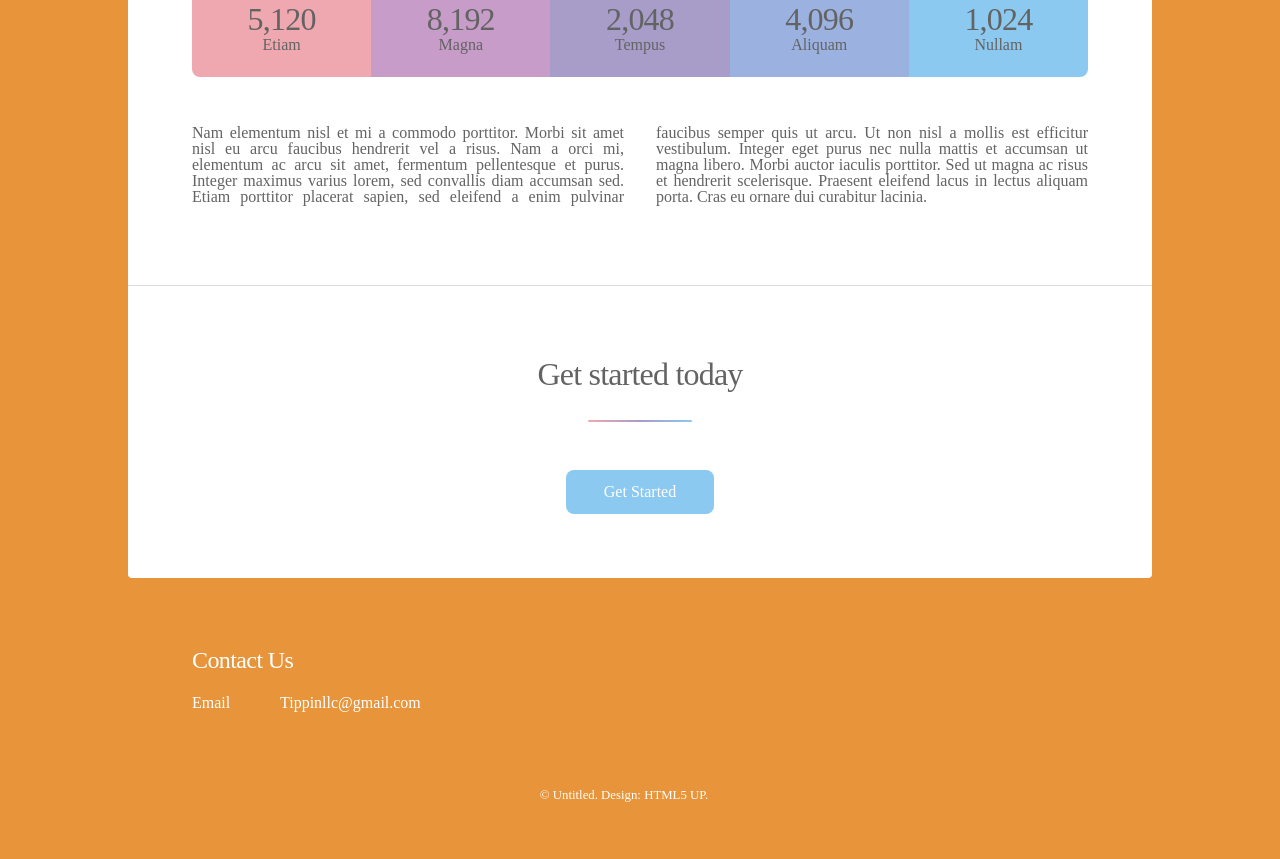
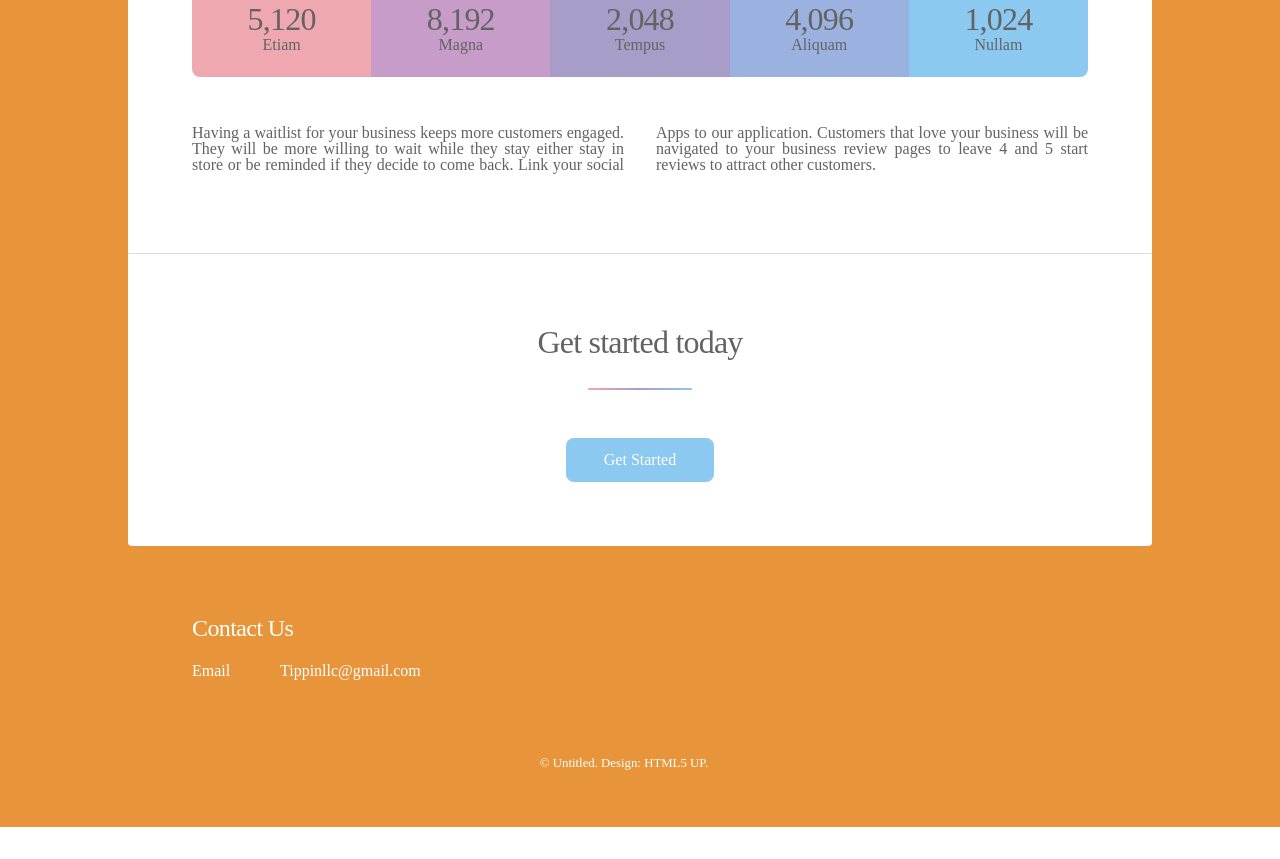
Before and after one commit to Ayoitsjason/Coursera_React, a React (Create React App) app in the folder confusion/: page / in a window 1280 px wide. Shown: the part 1840-2699 px from the top of the page. After the commit the page ends 2667 px from the top, so only its background shows below. Built offline with nearby package versions, Linux system fonts and the light colour scheme.

Commit message:
Made changes to text on splash page

```diff
--- a/confusion/src/components/splash/SplashComponent.js
+++ b/confusion/src/components/splash/SplashComponent.js
@@ -116,16 +116,12 @@ const SplashComponent = () => {
               </li>
             </ul>
             <p className="content">
-              Nam elementum nisl et mi a commodo porttitor. Morbi sit amet nisl
-              eu arcu faucibus hendrerit vel a risus. Nam a orci mi, elementum
-              ac arcu sit amet, fermentum pellentesque et purus. Integer maximus
-              varius lorem, sed convallis diam accumsan sed. Etiam porttitor
-              placerat sapien, sed eleifend a enim pulvinar faucibus semper quis
-              ut arcu. Ut non nisl a mollis est efficitur vestibulum. Integer
-              eget purus nec nulla mattis et accumsan ut magna libero. Morbi
-              auctor iaculis porttitor. Sed ut magna ac risus et hendrerit
-              scelerisque. Praesent eleifend lacus in lectus aliquam porta. Cras
-              eu ornare dui curabitur lacinia.
+              Having a waitlist for your business keeps more customers engaged.
+              They will be more willing to wait while they stay either stay in
+              store or be reminded if they decide to come back. Link your social
+              Apps to our application. Customers that love your business will be
+              navigated to your business review pages to leave 4 and 5 start
+              reviews to attract other customers.
             </p>
             <footer className="major"></footer>
           </section>
```
